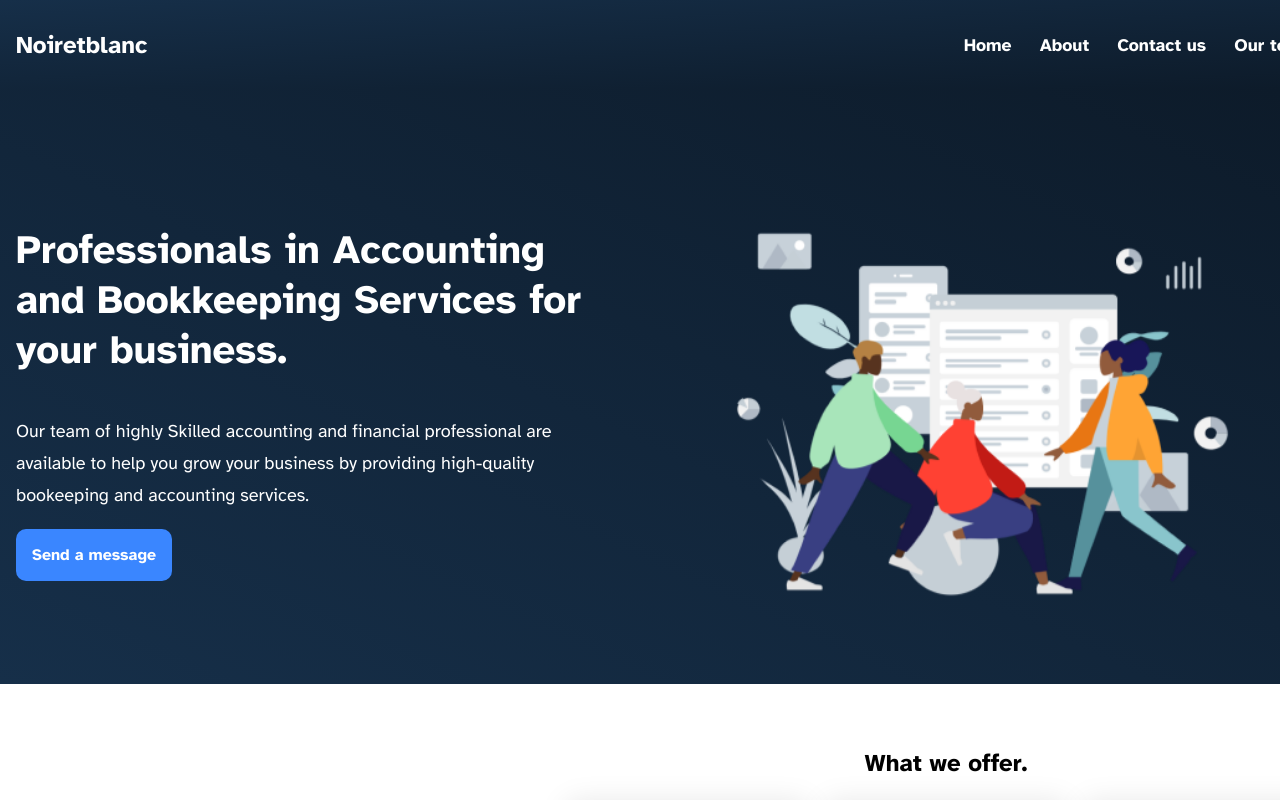
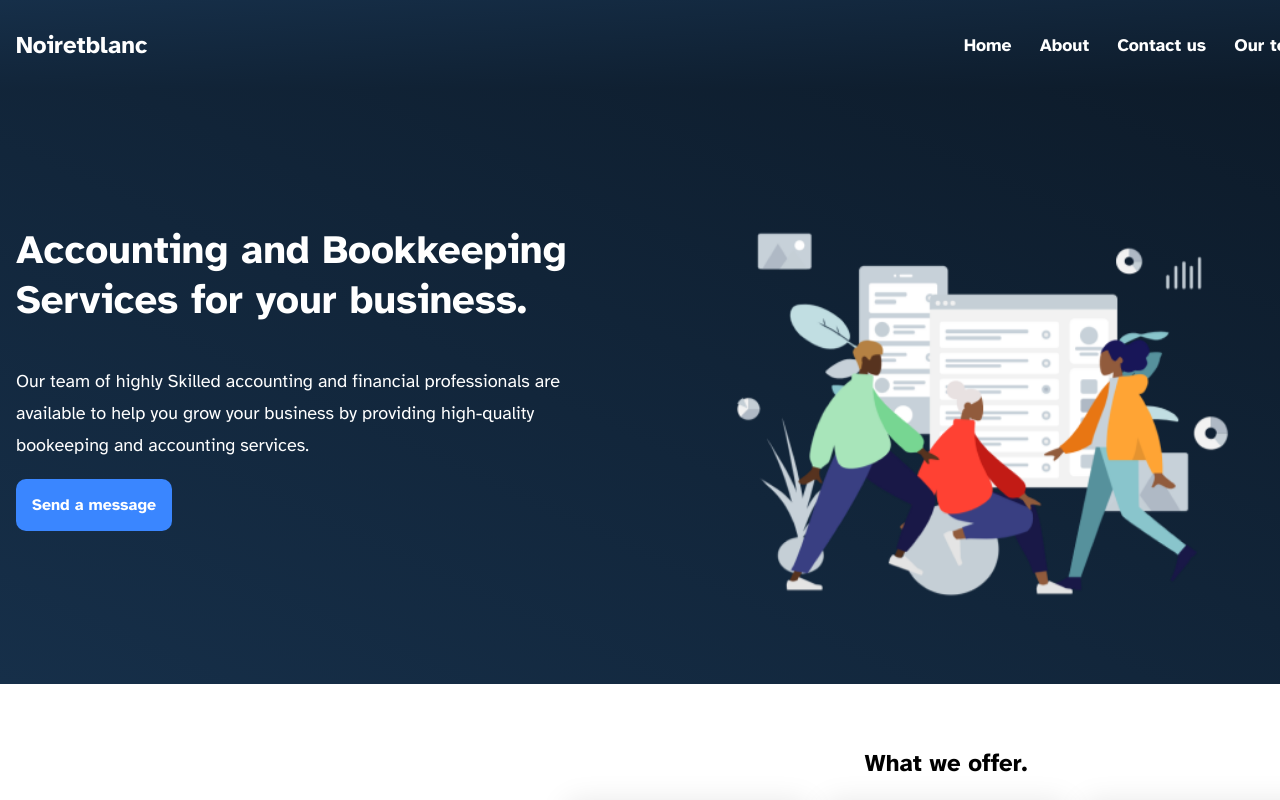
Before and after one commit to sammyodiagbe/noiretblanc, a React (Create React App) app: page / in a window 1280 px wide. Shown: the top 800 px of the page. Built offline with nearby package versions, Linux system fonts and the light colour scheme.

Commit message:
fixing spell errors

```diff
--- a/src/App.js
+++ b/src/App.js
@@ -22,13 +22,12 @@ function App() {
           <div className="container">
             <div className="left">
               <h1 className="title">
-                Professionals in Accounting and Bookkeeping Services for your
-                business.
+                Accounting and Bookkeeping Services for your business.
               </h1>
               <p>
-                Our team of highly Skilled accounting and financial professional
-                are available to help you grow your business by providing
-                high-quality bookeeping and accounting services.
+                Our team of highly Skilled accounting and financial
+                professionals are available to help you grow your business by
+                providing high-quality bookeeping and accounting services.
               </p>
               <a href="#contact">Send a message</a>
             </div>
```
